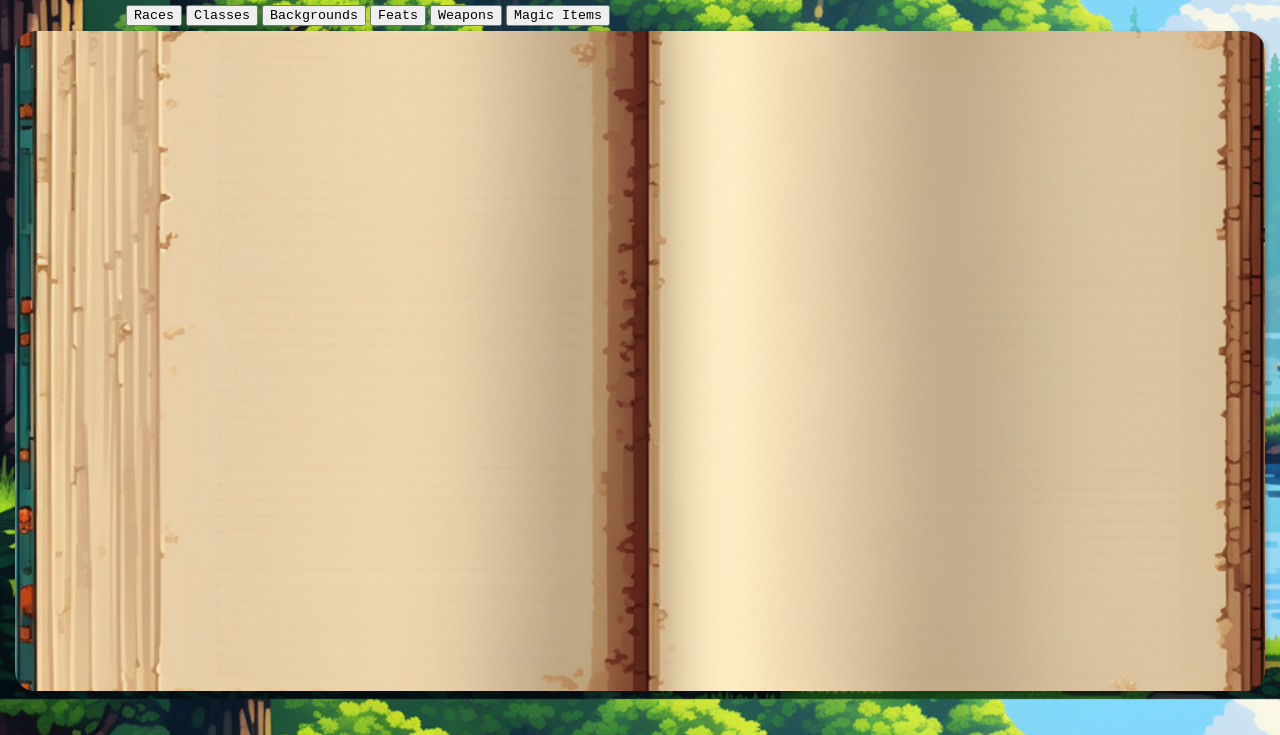
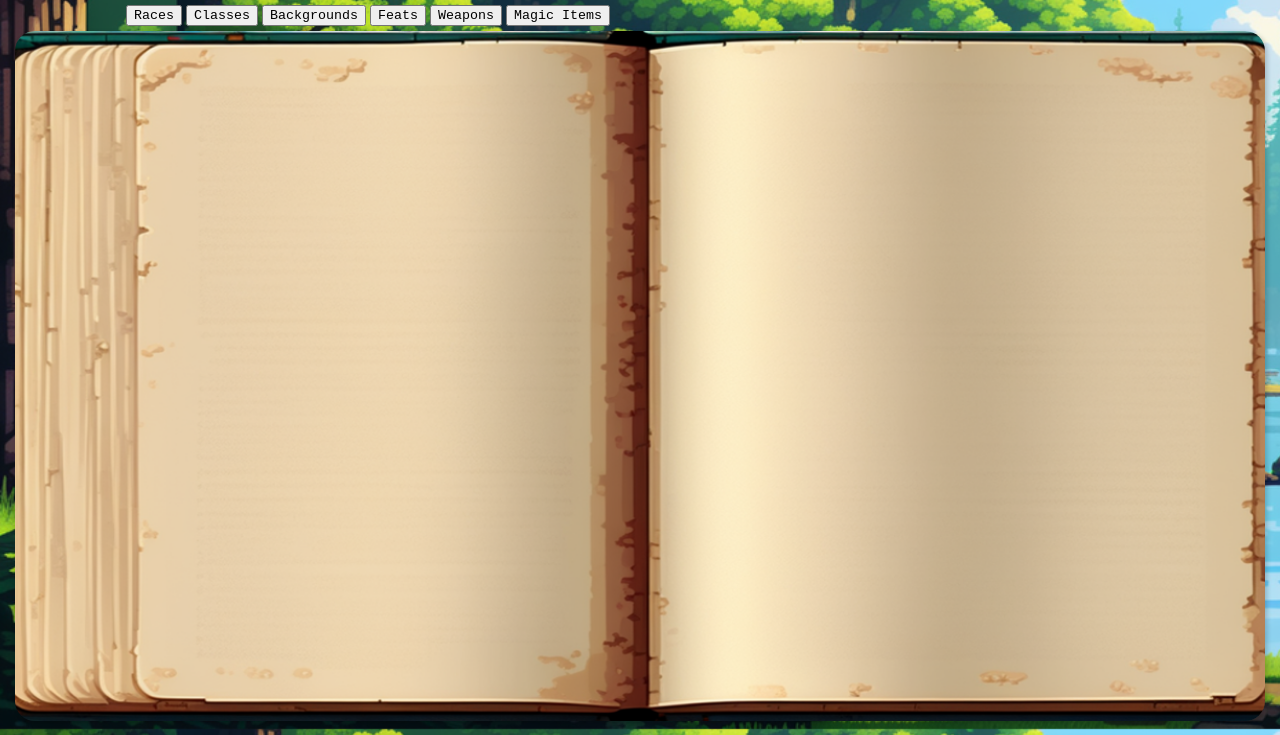
Before and after one commit to jtabor214/boblins_adventurers_guide, a website built with webpack: page index.html in a window 1280 px wide. Shown: the part 65-800 px from the top of the page. Built offline with nearby package versions, Linux system fonts and the light colour scheme.

Commit message:
Minor css style changes; removed excess pngs from asset folder

```diff
--- a/src/styles/main.scss
+++ b/src/styles/main.scss
@@ -12,7 +12,7 @@ body {
 
     .informationContainer {
         border-radius: 20px;
-        background-image: url(/assets/book.png);
+        background-image: url(/assets/book3.png);
         background-size: cover;
 
         background-position: center;
@@ -22,7 +22,8 @@ body {
         justify-content: center;
         align-items: center;
         width: 1250px;
-        display: flex;
+        // height: 634px;
+
         flex-direction: row;
         box-shadow: 2px 2px 5px 0px rgba(0, 0, 0, 0.2);
         // border: 1px solid purple;
@@ -86,7 +87,7 @@ body {
     .dataSection{
         width: 500px;
         height: 660px;
-
+        margin-top: 30px;
         // border: 1px solid black;
         border-radius: 10px;
         box-sizing: border-box;
@@ -207,7 +208,7 @@ body {
 
     .itemNames{
         display: grid;
-        grid-template-columns: repeat(3, 1fr);
+        grid-template-columns: repeat(2, 1fr);
         gap: 10px;
         list-style: none;
         text-align: center;
```
Also changed, not shown: assets/book.png (deleted), assets/book3.png (added).
